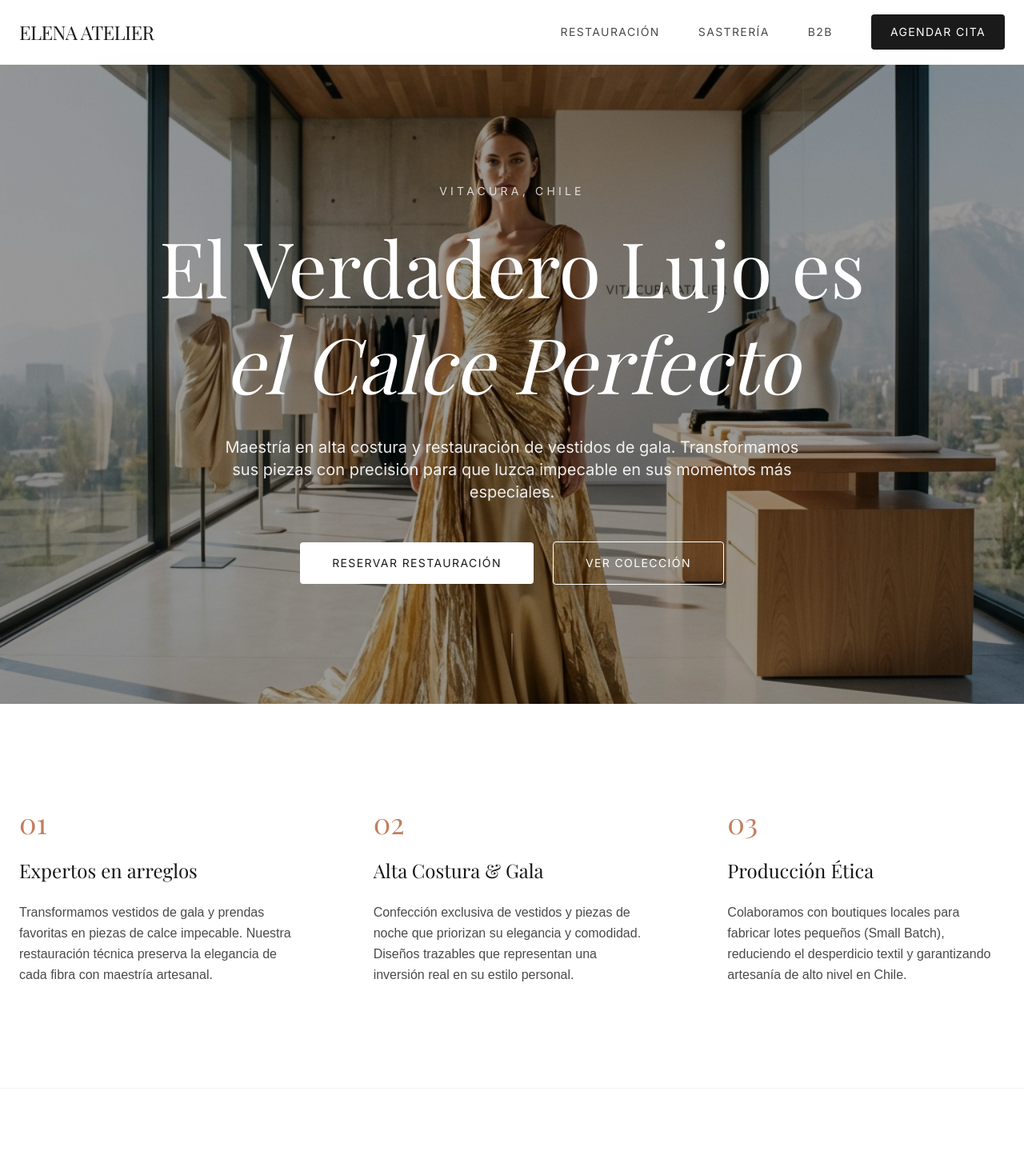
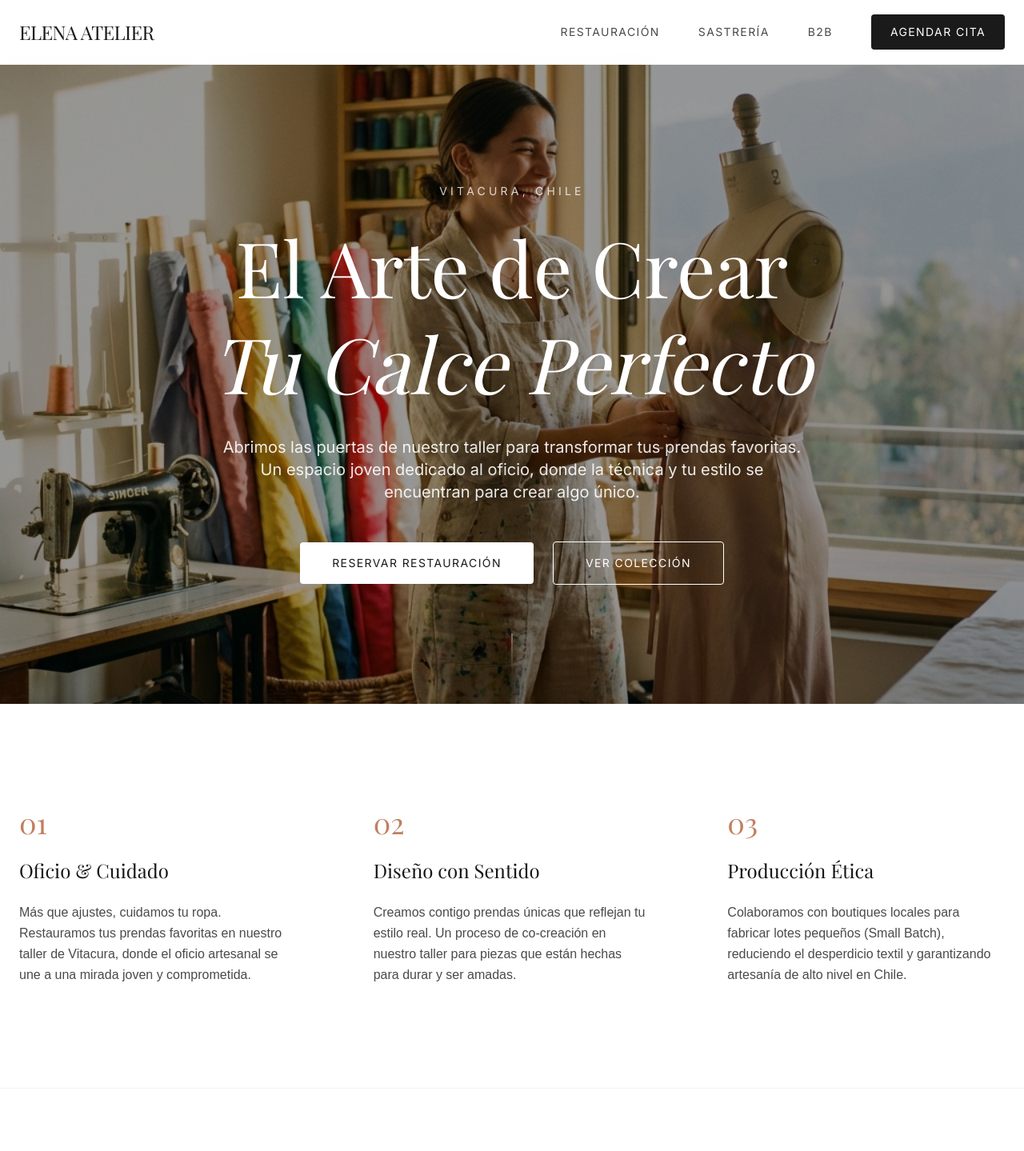
Before and after one commit to Gaz-Style/elena-atelier, a Next.js app: page / in a window 1280 px wide. Shown: the top 1439 px of the page at 80% size. Built offline with nearby package versions, Linux system fonts and the light colour scheme; a web font is replaced by a local one.

Commit message:
brand: pivot to a warmer, more authentic and craft-focused brand identity

```diff
--- a/src/app/page.tsx
+++ b/src/app/page.tsx
@@ -11,16 +11,16 @@ export default function Home() {
         <div className="max-w-7xl mx-auto grid md:grid-cols-3 gap-16 md:gap-24">
           <Link href="/restauracion" className="space-y-6 group cursor-pointer block">
             <span className="text-brand-terracotta font-serif text-3xl md:text-4xl block">01</span>
-            <h3 className="font-serif text-xl md:text-2xl group-hover:text-brand-terracotta transition-colors">Expertos en arreglos</h3>
+            <h3 className="font-serif text-xl md:text-2xl group-hover:text-brand-terracotta transition-colors">Oficio & Cuidado</h3>
             <p className="text-text-secondary leading-relaxed text-sm md:text-base">
-              Transformamos vestidos de gala y prendas favoritas en piezas de calce impecable. Nuestra restauración técnica preserva la elegancia de cada fibra con maestría artesanal.
+              Más que ajustes, cuidamos tu ropa. Restauramos tus prendas favoritas en nuestro taller de Vitacura, donde el oficio artesanal se une a una mirada joven y comprometida.
             </p>
           </Link>
           <Link href="/sastreria" className="space-y-6 group cursor-pointer block">
             <span className="text-brand-terracotta font-serif text-3xl md:text-4xl block">02</span>
-            <h3 className="font-serif text-xl md:text-2xl group-hover:text-brand-terracotta transition-colors">Alta Costura & Gala</h3>
+            <h3 className="font-serif text-xl md:text-2xl group-hover:text-brand-terracotta transition-colors">Diseño con Sentido</h3>
             <p className="text-text-secondary leading-relaxed text-sm md:text-base">
-              Confección exclusiva de vestidos y piezas de noche que priorizan su elegancia y comodidad. Diseños trazables que representan una inversión real en su estilo personal.
+              Creamos contigo prendas únicas que reflejan tu estilo real. Un proceso de co-creación en nuestro taller para piezas que están hechas para durar y ser amadas.
             </p>
           </Link>
           <Link href="/b2b" className="space-y-6 group cursor-pointer block">
@@ -73,7 +73,7 @@ export default function Home() {
             <h2 className="font-serif text-4xl md:text-5xl leading-tight text-center md:text-left">Expertise local <br className="hidden md:block" />en Vitacura</h2>
             <div className="space-y-4 font-sans text-text-secondary text-center md:text-left">
               <p className="text-lg md:text-xl text-brand-charcoal">Av. Tabancura 1091, Santiago, Chile</p>
-              <p className="text-sm md:text-base">Nuestro estudio combina la tradición manual con trazabilidad digital. Venga a conocer el proceso detrás de cada costura.</p>
+              <p className="text-sm md:text-base">Nuestro taller es un espacio abierto donde la tradición se encuentra con la creatividad. Ven a conocernos y a ver cómo trabajamos cada prenda con alma y oficio.</p>
               <p className="text-xs md:text-sm">Lunes a Viernes: 10:00 - 19:00 <br />Sábados: Con cita previa</p>
             </div>
             <div className="flex justify-center md:justify-start">
--- a/src/app/restauracion/page.tsx
+++ b/src/app/restauracion/page.tsx
@@ -16,11 +16,11 @@ export default function RestauracionPage() {
                     <div className="space-y-8">
                         <span className="text-[10px] uppercase tracking-[0.3em] font-bold text-brand-terracotta">Servicio Especializado</span>
                         <h1 className="font-serif text-6xl leading-tight text-brand-charcoal">
-                            Alta Costura: <br />
-                            <span className="italic text-brand-terracotta">Restauración de Gala</span>
+                            El Oficio del Detalle: <br />
+                            <span className="italic text-brand-terracotta">Tu Ropa, Tu Historia</span>
                         </h1>
                         <p className="text-gray-600 text-lg leading-relaxed">
-                            Especialistas en la preservación de vestidos de fiesta y prendas de alta gama. En Elena Atelier aplicamos maestría técnica en sedas, encajes y pedrería para que sus piezas más memorables mantengan su esplendor original.
+                            Más que arreglar, cuidamos lo que amas. En nuestro taller de Vitacura, nos comprometemos con cada puntada para que tus prendas favoritas te acompañen por siempre, aplicando una curaduría técnica que respeta el diseño original.
                         </p>
                         <div className="flex gap-6">
                             <Link href="/appointment" className="bg-brand-charcoal text-white px-8 py-4 text-xs uppercase tracking-widest hover:bg-brand-terracotta transition-all">
--- a/src/app/sastreria/page.tsx
+++ b/src/app/sastreria/page.tsx
@@ -15,11 +15,11 @@ export default function SastreriaPage() {
                 <section className="flex flex-col items-center text-center space-y-10">
                     <span className="text-[10px] uppercase tracking-[0.4em] font-bold text-brand-terracotta">Sastrería Profesional</span>
                     <h1 className="font-serif text-7xl leading-tight text-brand-charcoal max-w-4xl">
-                        Confección de Gala: <br />
-                        <span className="italic text-brand-terracotta font-light">Diseños a Medida</span>
+                        Diseño Consciente: <br />
+                        <span className="italic text-brand-terracotta font-light">Piezas con Alma</span>
                     </h1>
                     <p className="text-gray-500 text-xl max-w-2xl leading-relaxed">
-                        Creamos vestidos y piezas exclusivas que realzan su figura y estilo. Nuestra maestría en alta costura femenina asegura un calce perfecto para sus momentos más especiales.
+                        Co-creamos contigo prendas que nacen de una conversación. En nuestro taller, la sastrería es una forma de expresión personal, joven y honesta, donde cada diseño cuenta tu propia historia.
                     </p>
                     <div className="flex gap-4">
                         <Link href="/appointment" className="bg-brand-charcoal text-white px-12 py-5 text-xs uppercase tracking-widest hover:bg-brand-terracotta transition-all shadow-xl">
--- a/src/components/BookingForm.tsx
+++ b/src/components/BookingForm.tsx
@@ -27,20 +27,20 @@ export default function BookingForm() {
         <div className="max-w-xl mx-auto p-8 bg-white border border-brand-sand shadow-sm">
             {step === 1 && (
                 <form className="space-y-6" onSubmit={(e) => { e.preventDefault(); setStep(2); }}>
-                    <h2 className="font-serif text-3xl mb-8">Reservar Experiencia</h2>
+                    <h2 className="font-serif text-3xl mb-8">Comencemos a Crear</h2>
 
                     <div className="grid gap-4">
                         <button
                             type="button"
-                            onClick={() => setFormData({ ...formData, serviceType: 'Cita de Diseño Bespoke' })}
-                            className={`p-4 border text-left flex justify-between items-center transition-all ${formData.serviceType === 'Cita de Diseño Bespoke' ? 'border-brand-terracotta bg-brand-sand/30' : 'border-gray-200 hover:border-brand-terracotta'}`}
+                            onClick={() => setFormData({ ...formData, serviceType: 'Co-creación & Diseño' })}
+                            className={`p-4 border text-left flex justify-between items-center transition-all ${formData.serviceType === 'Co-creación & Diseño' ? 'border-brand-terracotta bg-brand-sand/30' : 'border-gray-200 hover:border-brand-terracotta'}`}
                         >
                             <div>
-                                <span className="block font-medium">Cita de Diseño Bespoke</span>
-                                <span className="text-xs text-text-secondary italic">Alta Costura & Gala</span>
+                                <span className="block font-medium">Co-creación & Diseño</span>
+                                <span className="text-xs text-text-secondary italic">Tu estilo, nuestra técnica</span>
                             </div>
                             <div className="w-4 h-4 rounded-full border border-gray-300 flex items-center justify-center">
-                                {formData.serviceType === 'Cita de Diseño Bespoke' && <div className="w-2 h-2 rounded-full bg-brand-terracotta" />}
+                                {formData.serviceType === 'Co-creación & Diseño' && <div className="w-2 h-2 rounded-full bg-brand-terracotta" />}
                             </div>
                         </button>
 
@@ -185,10 +185,10 @@ export default function BookingForm() {
                     className="text-center py-12"
                 >
                     <div className="w-16 h-16 bg-brand-sand rounded-full flex items-center justify-center mx-auto mb-6 text-brand-terracotta text-2xl">✓</div>
-                    <h2 className="font-serif text-3xl mb-4">Solicitud de Experiencia Enviada</h2>
+                    <h2 className="font-serif text-3xl mb-4">¡Todo Listo!</h2>
                     <p className="text-text-secondary mb-8">
-                        Gracias {formData.name.split(' ')[0]}. Hemos recibido su solicitud de {formData.serviceType}. <br />
-                        Recibirá una confirmación vía WhatsApp en breve para coordinar su llegada a Tabancura 1091.
+                        Gracias {formData.name.split(' ')[0]}. Hemos recibido tu interés en {formData.serviceType}. <br />
+                        Te hablaremos por WhatsApp muy pronto para coordinar tu visita al taller en Tabancura 1091.
                     </p>
                     <button
                         onClick={() => setStep(1)}
--- a/src/components/Hero.tsx
+++ b/src/components/Hero.tsx
@@ -30,7 +30,7 @@ export default function Hero() {
                         transition={{ delay: 0.2 }}
                         className="font-serif text-5xl md:text-8xl text-white mb-8 leading-tight"
                     >
-                        El Verdadero Lujo es <br /> <span className="italic">el Calce Perfecto</span>
+                        El Arte de Crear <br /> <span className="italic">Tu Calce Perfecto</span>
                     </motion.h1>
                     <motion.p
                         initial={{ opacity: 0 }}
@@ -38,7 +38,7 @@ export default function Hero() {
                         transition={{ delay: 0.4 }}
                         className="font-sans text-base md:text-xl text-white/90 max-w-3xl mx-auto mb-12 px-4"
                     >
-                        Maestría en alta costura y restauración de vestidos de gala. Transformamos sus piezas con precisión para que luzca impecable en sus momentos más especiales.
+                        Abrimos las puertas de nuestro taller para transformar tus prendas favoritas. Un espacio joven dedicado al oficio, donde la técnica y tu estilo se encuentran para crear algo único.
                     </motion.p>
 
                     <div className="flex flex-col md:flex-row items-center justify-center gap-4 md:gap-6 px-4">
```
Also changed, not shown: public/assets/media/hero_main.png, public/assets/media/restauracion_vestido_gala.png.
